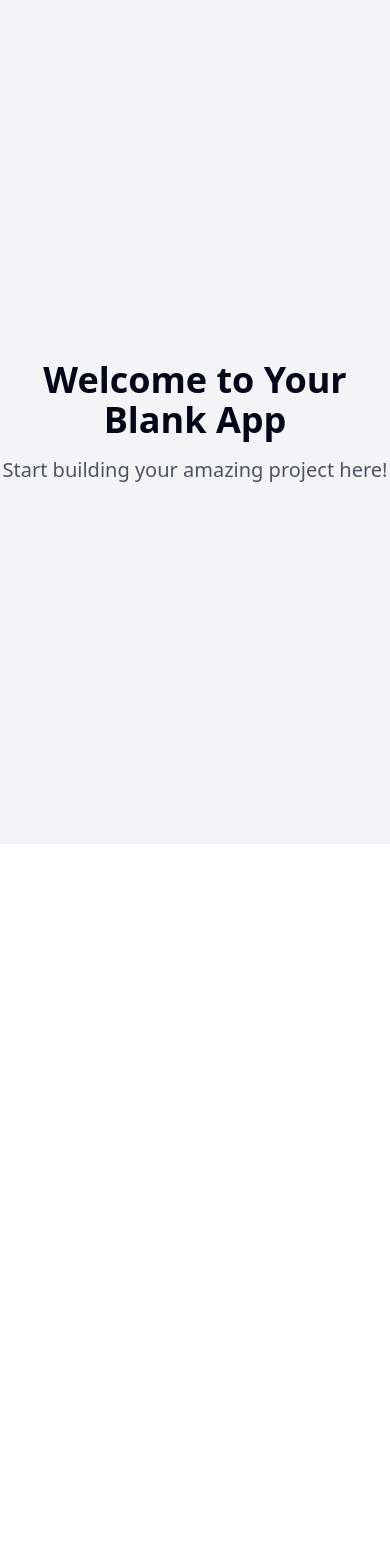
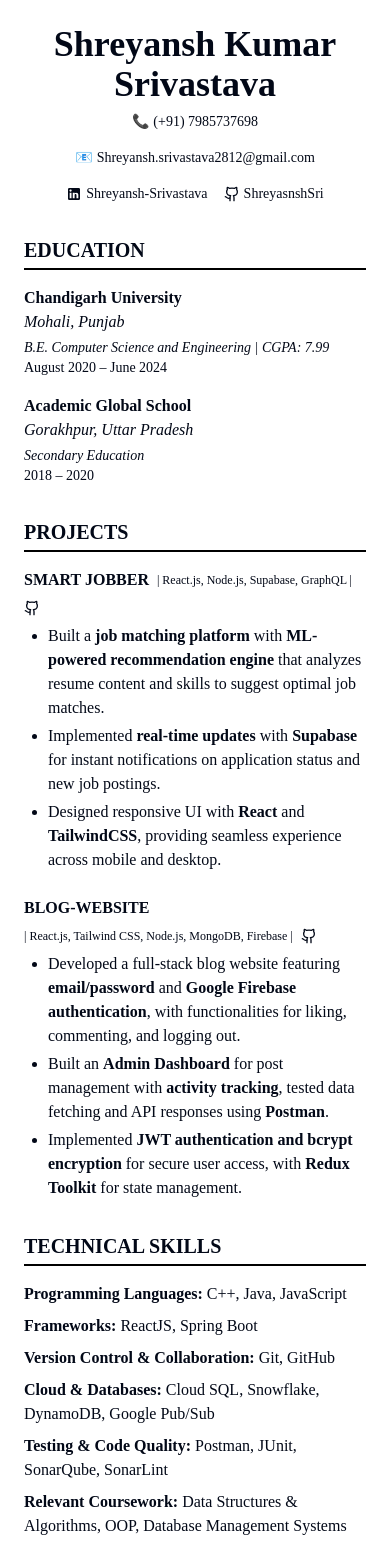
Before and after one commit to Sajal-12/dev-portfolio-reimagined-70, a React (Vite) app: page / in a window 390 px wide. Shown: the top 1568 px of the page. Before the commit the page ends 844 px from the top, so only its background shows below. Built offline with nearby package versions, Linux system fonts and the light colour scheme.

Commit message:
Refactor: Update project details
-   Updated project descriptions and links.
-   Removed the experience section.
-   Improved responsiveness and formatting.

```diff
--- a/src/App.tsx
+++ b/src/App.tsx
@@ -1,3 +1,4 @@
+
 import { Toaster } from "@/components/ui/toaster";
 import { Toaster as Sonner } from "@/components/ui/sonner";
 import { TooltipProvider } from "@/components/ui/tooltip";
@@ -16,7 +17,6 @@ const App = () => (
       <BrowserRouter>
         <Routes>
           <Route path="/" element={<Index />} />
-          {/* ADD ALL CUSTOM ROUTES ABOVE THE CATCH-ALL "*" ROUTE */}
           <Route path="*" element={<NotFound />} />
         </Routes>
       </BrowserRouter>
--- a/src/index.css
+++ b/src/index.css
@@ -1,6 +1,9 @@
+
 @tailwind base;
 @tailwind components;
 @tailwind utilities;
+
+@import url('https://fonts.googleapis.com/css2?family=EB+Garamond:ital,wght@0,400;0,500;0,600;0,700;1,400;1,500&display=swap');
 
 @layer base {
   :root {
@@ -33,22 +36,6 @@
     --ring: 222.2 84% 4.9%;
 
     --radius: 0.5rem;
-
-    --sidebar-background: 0 0% 98%;
-
-    --sidebar-foreground: 240 5.3% 26.1%;
-
-    --sidebar-primary: 240 5.9% 10%;
-
-    --sidebar-primary-foreground: 0 0% 98%;
-
-    --sidebar-accent: 240 4.8% 95.9%;
-
-    --sidebar-accent-foreground: 240 5.9% 10%;
-
-    --sidebar-border: 220 13% 91%;
-
-    --sidebar-ring: 217.2 91.2% 59.8%;
   }
 
   .dark {
@@ -79,14 +66,6 @@
     --border: 217.2 32.6% 17.5%;
     --input: 217.2 32.6% 17.5%;
     --ring: 212.7 26.8% 83.9%;
-    --sidebar-background: 240 5.9% 10%;
-    --sidebar-foreground: 240 4.8% 95.9%;
-    --sidebar-primary: 224.3 76.3% 48%;
-    --sidebar-primary-foreground: 0 0% 100%;
-    --sidebar-accent: 240 3.7% 15.9%;
-    --sidebar-accent-foreground: 240 4.8% 95.9%;
-    --sidebar-border: 240 3.7% 15.9%;
-    --sidebar-ring: 217.2 91.2% 59.8%;
   }
 }
 
@@ -97,5 +76,28 @@
 
   body {
     @apply bg-background text-foreground;
+    font-family: 'EB Garamond', serif;
+  }
+
+  h1, h2, h3, h4, h5, h6 {
+    font-family: 'EB Garamond', serif;
   }
 }
+
+/* Print styles to ensure the resume looks good when printed */
+@media print {
+  body {
+    margin: 0;
+    padding: 0;
+    font-size: 12pt;
+  }
+
+  .max-w-4xl {
+    max-width: none;
+  }
+
+  a {
+    text-decoration: none;
+    color: black;
+  }
+}
--- a/src/pages/Index.tsx
+++ b/src/pages/Index.tsx
@@ -1,12 +1,141 @@
-// Update this page (the content is just a fallback if you fail to update the page)
+
+import React from "react";
+import { Link } from "react-router-dom";
+import { Github, Link as LinkIcon } from "lucide-react";
 
 const Index = () => {
   return (
-    <div className="min-h-screen flex items-center justify-center bg-gray-100">
-      <div className="text-center">
-        <h1 className="text-4xl font-bold mb-4">Welcome to Your Blank App</h1>
-        <p className="text-xl text-gray-600">Start building your amazing project here!</p>
-      </div>
+    <div className="max-w-4xl mx-auto p-6 font-serif bg-white">
+      {/* Header/Name Section */}
+      <header className="text-center mb-8">
+        <h1 className="text-4xl sm:text-5xl font-bold mb-2">Shreyansh Kumar Srivastava</h1>
+        <div className="flex flex-wrap justify-center gap-4 text-sm">
+          <div className="flex items-center gap-1">
+            <span>📞</span>
+            <span>(+91) 7985737698</span>
+          </div>
+          <div className="flex items-center gap-1">
+            <span>📧</span>
+            <a href="mailto:Shreyansh.srivastava2812@gmail.com" className="hover:underline">
+              Shreyansh.srivastava2812@gmail.com
+            </a>
+          </div>
+          <div className="flex items-center gap-1">
+            <a href="https://ShreyasnshSrivastava" className="flex items-center hover:underline">
+              <span className="inline-block mr-1">
+                <svg xmlns="http://www.w3.org/2000/svg" width="16" height="16" viewBox="0 0 24 24">
+                  <path fill="currentColor" d="M19 3a2 2 0 0 1 2 2v14a2 2 0 0 1-2 2H5a2 2 0 0 1-2-2V5a2 2 0 0 1 2-2h14m-.5 15.5v-5.3a3.26 3.26 0 0 0-3.26-3.26c-.85 0-1.84.52-2.32 1.3v-1.11h-2.79v8.37h2.79v-4.93c0-.77.62-1.4 1.39-1.4a1.4 1.4 0 0 1 1.4 1.4v4.93h2.79M6.88 8.56a1.68 1.68 0 0 0 1.68-1.68c0-.93-.75-1.69-1.68-1.69a1.69 1.69 0 0 0-1.69 1.69c0 .93.76 1.68 1.69 1.68m1.39 9.94v-8.37H5.5v8.37h2.77z" />
+                </svg>
+              </span>
+              <span>Shreyansh-Srivastava</span>
+            </a>
+          </div>
+          <div className="flex items-center gap-1">
+            <a href="https://github.com/Sajal-12" className="flex items-center hover:underline">
+              <Github size={16} className="inline-block mr-1" />
+              <span>ShreyasnshSri</span>
+            </a>
+          </div>
+        </div>
+      </header>
+
+      {/* Education Section */}
+      <section className="mb-8">
+        <h2 className="text-xl font-bold border-b-2 border-black pb-1 mb-4">EDUCATION</h2>
+        <div className="mb-4">
+          <div className="flex flex-col sm:flex-row justify-between mb-1">
+            <div className="font-bold">Chandigarh University</div>
+            <div className="italic">Mohali, Punjab</div>
+          </div>
+          <div className="flex flex-col sm:flex-row justify-between text-sm">
+            <div><i>B.E. Computer Science and Engineering | CGPA: 7.99</i></div>
+            <div>August 2020 – June 2024</div>
+          </div>
+        </div>
+        <div>
+          <div className="flex flex-col sm:flex-row justify-between mb-1">
+            <div className="font-bold">Academic Global School</div>
+            <div className="italic">Gorakhpur, Uttar Pradesh</div>
+          </div>
+          <div className="flex flex-col sm:flex-row justify-between text-sm">
+            <div><i>Secondary Education</i></div>
+            <div>2018 – 2020</div>
+          </div>
+        </div>
+      </section>
+
+      {/* Projects Section */}
+      <section className="mb-8">
+        <h2 className="text-xl font-bold border-b-2 border-black pb-1 mb-4">PROJECTS</h2>
+
+        {/* SmartJobber Project */}
+        <div className="mb-6">
+          <div className="flex flex-wrap items-center gap-2 mb-2">
+            <h3 className="font-bold">SMART JOBBER</h3>
+            <span className="text-xs">| React.js, Node.js, Supabase, GraphQL |</span>
+            <a href="https://github.com/Sajal-12/smartjobber" className="inline-flex items-center">
+              <Github size={16} className="inline-block" />
+            </a>
+          </div>
+          <ul className="list-disc pl-6 space-y-1">
+            <li>Built a <span className="font-bold">job matching platform</span> with <span className="font-bold">ML-powered recommendation engine</span> that analyzes resume content and skills to suggest optimal job matches.</li>
+            <li>Implemented <span className="font-bold">real-time updates</span> with <span className="font-bold">Supabase</span> for instant notifications on application status and new job postings.</li>
+            <li>Designed responsive UI with <span className="font-bold">React</span> and <span className="font-bold">TailwindCSS</span>, providing seamless experience across mobile and desktop.</li>
+          </ul>
+        </div>
+
+        {/* Blog Website Project */}
+        <div>
+          <div className="flex flex-wrap items-center gap-2 mb-2">
+            <h3 className="font-bold">BLOG-WEBSITE</h3>
+            <span className="text-xs">| React.js, Tailwind CSS, Node.js, MongoDB, Firebase |</span>
+            <a href="#" className="inline-flex items-center">
+              <Github size={16} className="inline-block" />
+            </a>
+          </div>
+          <ul className="list-disc pl-6 space-y-1">
+            <li>Developed a full-stack blog website featuring <span className="font-bold">email/password</span> and <span className="font-bold">Google Firebase authentication</span>, with functionalities for liking, commenting, and logging out.</li>
+            <li>Built an <span className="font-bold">Admin Dashboard</span> for post management with <span className="font-bold">activity tracking</span>, tested data fetching and API responses using <span className="font-bold">Postman</span>.</li>
+            <li>Implemented <span className="font-bold">JWT authentication and bcrypt encryption</span> for secure user access, with <span className="font-bold">Redux Toolkit</span> for state management.</li>
+          </ul>
+        </div>
+      </section>
+
+      {/* Technical Skills Section */}
+      <section className="mb-8">
+        <h2 className="text-xl font-bold border-b-2 border-black pb-1 mb-4">TECHNICAL SKILLS</h2>
+        <div className="grid grid-cols-1 md:grid-cols-2 gap-2">
+          <div>
+            <span className="font-bold">Programming Languages:</span> C++, Java, JavaScript
+          </div>
+          <div>
+            <span className="font-bold">Frameworks:</span> ReactJS, Spring Boot
+          </div>
+          <div>
+            <span className="font-bold">Version Control & Collaboration:</span> Git, GitHub
+          </div>
+          <div>
+            <span className="font-bold">Cloud & Databases:</span> Cloud SQL, Snowflake, DynamoDB, Google Pub/Sub
+          </div>
+          <div>
+            <span className="font-bold">Testing & Code Quality:</span> Postman, JUnit, SonarQube, SonarLint
+          </div>
+          <div>
+            <span className="font-bold">Relevant Coursework:</span> Data Structures & Algorithms, OOP, Database Management Systems
+          </div>
+        </div>
+      </section>
+
+      {/* Achievements Section */}
+      <section>
+        <h2 className="text-xl font-bold border-b-2 border-black pb-1 mb-4">ACHIEVEMENTS</h2>
+        <ul className="space-y-2">
+          <li>Solved <span className="font-bold">1000+ DSA problems</span> across platforms like <span className="font-bold">CodeChef</span>, <span className="font-bold">LeetCode</span>, <span className="font-bold">GFG</span>.</li>
+          <li>Achieved <span className="font-bold">Snowflake SnowPro Core Certification</span> <span className="font-bold">Certified</span> with hands-on expertise in cloud data warehousing and data management.</li>
+          <li>Competed in <span className="font-bold">35+ coding contests</span> on CodeChef, achieving a <span className="font-bold">global rank of 22nd</span> in the April Long Challenge and <span className="font-bold">124th in Starters 112 Division 3</span>.</li>
+          <li>Reached a <span className="font-bold">maximum rating of 1611</span> on CodeChef and <span className="font-bold">1685 on LeetCode (top 15% user)</span>, demonstrating strong competitive programming skills.</li>
+        </ul>
+      </section>
     </div>
   );
 };
--- a/tailwind.config.ts
+++ b/tailwind.config.ts
@@ -1,3 +1,4 @@
+
 import type { Config } from "tailwindcss";
 
 export default {
@@ -18,6 +19,9 @@ export default {
 			}
 		},
 		extend: {
+			fontFamily: {
+				serif: ['EB Garamond', 'serif'],
+			},
 			colors: {
 				border: 'hsl(var(--border))',
 				input: 'hsl(var(--input))',
@@ -52,16 +56,6 @@ export default {
 					DEFAULT: 'hsl(var(--card))',
 					foreground: 'hsl(var(--card-foreground))'
 				},
-				sidebar: {
-					DEFAULT: 'hsl(var(--sidebar-background))',
-					foreground: 'hsl(var(--sidebar-foreground))',
-					primary: 'hsl(var(--sidebar-primary))',
-					'primary-foreground': 'hsl(var(--sidebar-primary-foreground))',
-					accent: 'hsl(var(--sidebar-accent))',
-					'accent-foreground': 'hsl(var(--sidebar-accent-foreground))',
-					border: 'hsl(var(--sidebar-border))',
-					ring: 'hsl(var(--sidebar-ring))'
-				}
 			},
 			borderRadius: {
 				lg: 'var(--radius)',
```
